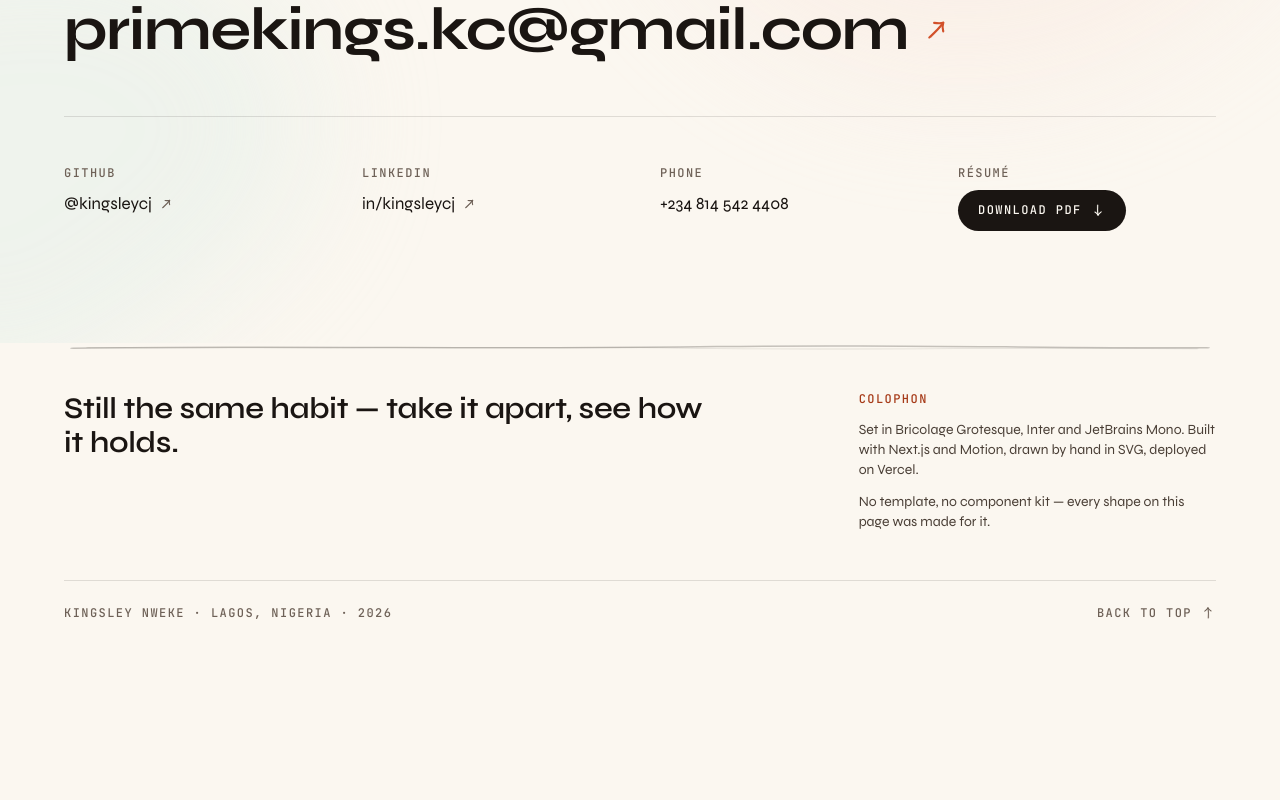
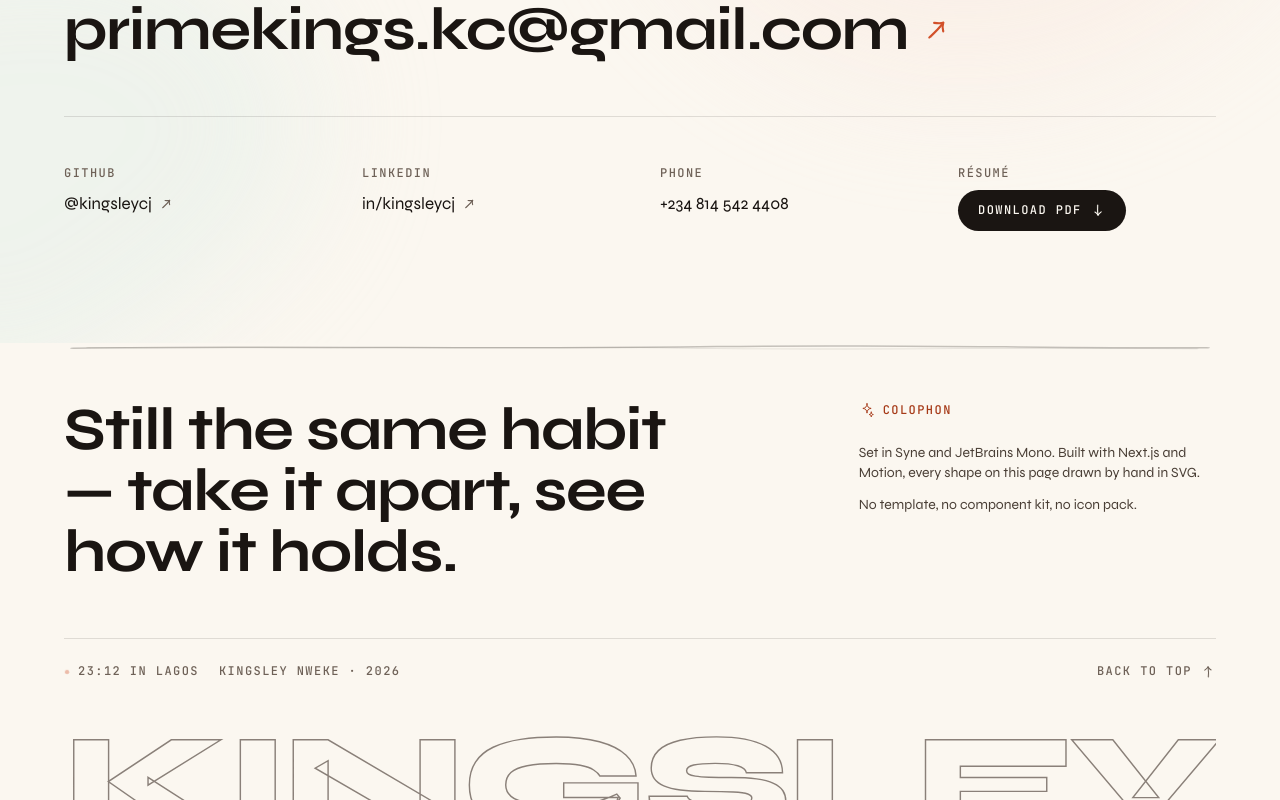
Before and after one commit to kingsleycj/portfolio, a Next.js app: page / in a window 1280 px wide. Shown: the part 10186-10986 px from the top of the page. Before the commit the page ends 10871 px from the top, so only its background shows below. Built offline with nearby package versions, Linux system fonts and the light colour scheme.

Commit message:
colophon text + footer updated

```diff
--- a/src/app/globals.css
+++ b/src/app/globals.css
@@ -442,6 +442,62 @@
 }
 
 /* ------------------------------------------------------------------
+   Footer wordmark
+
+   Stroked rather than filled, and clipped by the page's bottom edge, so it
+   reads as a mark stamped on the page instead of very large text. Drawn in SVG
+   so `textLength` can hold it to the full column width whatever the font
+   metrics do — and so a faint outline is not mistaken for unreadable body copy.
+   ------------------------------------------------------------------ */
+.footer-wordmark {
+  /* Sinks the baseline past the page edge so the letters are genuinely cut.
+     Roughly a third is hidden — enough to read as deliberate cropping, while
+     clipping more makes it look like it merely failed to fit. */
+  margin-bottom: -1.4rem;
+}
+
+@media (min-width: 768px) {
+  .footer-wordmark {
+    margin-bottom: -2.4rem;
+  }
+}
+
+.footer-wordmark-text {
+  font-family: var(--font-display);
+  font-weight: 800;
+  /* "KINGSLEY" in Syne 800 advances 8.23 viewBox units per px of font-size, so
+     121px puts its natural width at ~996 against a textLength of 1000 —
+     `lengthAdjust` then moves spacing by well under a unit per gap. Change the
+     word and this number has to be re-measured, or the glyphs overlap. */
+  font-size: 121px;
+  letter-spacing: -0.03em;
+  fill: none;
+  stroke: var(--color-watermark);
+  stroke-width: 1.25;
+  paint-order: stroke;
+}
+
+/* A stroke that reads at 3.5% on paper disappears entirely on the dark ground,
+   so it thickens and lifts in dark mode. */
+[data-theme="dark"] .footer-wordmark-text {
+  stroke: var(--color-watermark);
+  stroke-width: 1.5;
+}
+
+/* Availability pip — a slow breath, not a blink. */
+@keyframes pip-breathe {
+  0%,
+  100% {
+    opacity: 1;
+    transform: scale(1);
+  }
+  50% {
+    opacity: 0.35;
+    transform: scale(0.72);
+  }
+}
+
+/* ------------------------------------------------------------------
    Film grain
 
    A single tiled noise tile at very low opacity, fixed over the whole
@@ -818,6 +874,10 @@
     animation: marquee-slide 42s linear infinite;
   }
 
+  .status-pip {
+    animation: pip-breathe 2.8s ease-in-out infinite;
+  }
+
   .prism {
     animation: prism-tumble 26s linear 2.2s infinite;
   }
--- a/src/app/opengraph-image.tsx
+++ b/src/app/opengraph-image.tsx
@@ -9,7 +9,7 @@ export const contentType = "image/png";
 /**
  * Social card, generated at build time.
  *
- * Deliberately uses the bundled default typeface rather than fetching Bricolage:
+ * Deliberately uses the bundled default typeface rather than fetching Syne:
  * Satori can't read WOFF2, so a custom face would mean shipping a TTF and a
  * network fetch during build for a 1200×630 image nobody reads closely. The
  * palette and layout carry the identity instead.
--- a/src/components/layout/Footer.tsx
+++ b/src/components/layout/Footer.tsx
@@ -1,40 +1,54 @@
-import { ArrowMark, InkRule } from "@/components/art/Marks";
+import { ArrowMark, InkRule, Sparkle } from "@/components/art/Marks";
+import { LocalTime } from "@/components/layout/LocalTime";
 import { profile } from "@/content/profile";
 
 /**
- * Closes on a colophon rather than a credential.
+ * The sign-off.
  *
- * The first line bookends the About section's opening ("I started out taking
- * things apart…"), and the typefaces are named the way a printed piece names
- * them — a detail for the people most likely to look this far down the page.
+ * Closes on a colophon rather than a credential: the first line bookends the
+ * About section's opening ("I started out taking things apart…"), and the
+ * typefaces are named the way a printed piece names them — a detail for the
+ * people most likely to read this far.
+ *
+ * The wordmark beneath is an **inline `<svg>`, not HTML text**. Two reasons:
+ * `textLength` makes it span the full width exactly whatever the font metrics
+ * do, and a stroked outline this faint would be reported as a contrast failure
+ * if it were real text — which it isn't, since the actual name sits in the bar
+ * above it.
  */
 export function Footer() {
   return (
-    <footer className="wrap pb-16">
+    <footer className="relative overflow-hidden pb-0">
+      <div className="wrap">
         <InkRule className="text-line-strong" />
 
-      <div className="mt-10 grid gap-10 md:grid-cols-12">
-        <p className="text-h3 text-ink md:col-span-7">
+        <div className="mt-12 grid gap-10 md:grid-cols-12">
+          <p className="text-h2 text-ink md:col-span-7">
             Still the same habit — take it apart, see how it holds.
           </p>
 
           <div className="md:col-span-4 md:col-start-9">
-          <h2 className="text-meta text-terracotta-deep">Colophon</h2>
-          <p className="mt-3 text-sm text-ink-soft">
-            Set in Bricolage Grotesque, Inter and JetBrains Mono. Built with
-            Next.js and Motion, drawn by hand in SVG, deployed on Vercel.
+            <h2 className="text-meta inline-flex items-center gap-2 text-terracotta-deep">
+              <Sparkle className="h-3.5 w-3.5" />
+              Colophon
+            </h2>
+            <p className="mt-4 text-sm text-ink-soft">
+              Set in Syne and JetBrains Mono. Built with Next.js and Motion,
+              every shape on this page drawn by hand in SVG.
             </p>
             <p className="mt-3 text-sm text-ink-soft">
-            No template, no component kit — every shape on this page was made
-            for it.
+              No template, no component kit, no icon pack.
             </p>
           </div>
         </div>
 
-      <div className="mt-12 flex flex-col gap-4 border-t border-line pt-6 sm:flex-row sm:items-center sm:justify-between">
-        <p className="text-meta text-ink-faint">
-          {profile.name} · {profile.location} · {new Date().getFullYear()}
-        </p>
+        <div className="mt-14 flex flex-col gap-4 border-t border-line pt-6 sm:flex-row sm:items-center sm:justify-between">
+          <div className="flex flex-wrap items-center gap-x-5 gap-y-2">
+            <LocalTime />
+            <span className="text-meta text-ink-faint">
+              {profile.name} · {new Date().getFullYear()}
+            </span>
+          </div>
 
           <a
             href="#hero"
@@ -44,6 +58,33 @@ export function Footer() {
             <ArrowMark className="h-3.5 w-3.5 -rotate-90 transition-transform duration-300 group-hover:-translate-y-0.5" />
           </a>
         </div>
+      </div>
+
+      {/* Cut off by the bottom edge on purpose — it reads as a mark stamped on
+          the page rather than a line of text that happens to be large. */}
+      <div aria-hidden="true" className="footer-wordmark wrap mt-12">
+        <svg
+          viewBox="0 0 1000 96"
+          className="block w-full"
+          focusable="false"
+          aria-hidden="true"
+        >
+          {/* `textLength` holds it to the full column width whatever the font
+              metrics do. The font-size is picked so the *natural* width already
+              lands near 1000 units — `lengthAdjust` then nudges spacing rather
+              than crushing it, which is what turned an earlier attempt into
+              overlapping shapes. */}
+          <text
+            x="0"
+            y="88"
+            textLength="1000"
+            lengthAdjust="spacing"
+            className="footer-wordmark-text"
+          >
+            KINGSLEY
+          </text>
+        </svg>
+      </div>
     </footer>
   );
 }
--- /dev/null
+++ b/src/components/layout/LocalTime.tsx
@@ -0,0 +1,61 @@
+"use client";
+
+import { useSyncExternalStore } from "react";
+
+const formatter = new Intl.DateTimeFormat("en-GB", {
+  timeZone: "Africa/Lagos",
+  hour: "2-digit",
+  minute: "2-digit",
+  hour12: false,
+});
+
+/**
+ * The clock is external state, so it is read with `useSyncExternalStore`.
+ *
+ * `getSnapshot` must return a stable reference or React re-renders forever —
+ * hence the cached string, refreshed by the interval rather than computed per
+ * call. The server can't know the visitor's clock, so `getServerSnapshot`
+ * returns null and the label simply isn't there until hydration; that keeps the
+ * markup identical on both sides.
+ */
+let cached: string | null = null;
+
+function subscribe(onChange: () => void) {
+  const tick = () => {
+    const next = formatter.format(new Date());
+    if (next !== cached) {
+      cached = next;
+      onChange();
+    }
+  };
+  tick();
+  const id = window.setInterval(tick, 10_000);
+  return () => window.clearInterval(id);
+}
+
+function getSnapshot() {
+  return cached;
+}
+
+function getServerSnapshot(): string | null {
+  return null;
+}
+
+/** Live local time in Lagos — a small sign that someone is actually there. */
+export function LocalTime() {
+  const time = useSyncExternalStore(subscribe, getSnapshot, getServerSnapshot);
+  if (!time) return null;
+
+  return (
+    <span className="text-meta inline-flex items-center gap-2 text-ink-faint">
+      <span
+        aria-hidden="true"
+        className="status-pip h-1.5 w-1.5 rounded-full bg-terracotta"
+      />
+      {/* No opacity modifier here: `ink-faint` is already tuned to sit just
+          above the 4.5:1 floor, so knocking it back even to 70% puts 12px text
+          under 3:1. Fade a colour token and you are re-picking it blind. */}
+      <span>{time} in Lagos</span>
+    </span>
+  );
+}
```
Also changed, not shown: 1 other file (tests, documents, lock files or other folders). Lines whose indentation alone changed are shown as unchanged.
